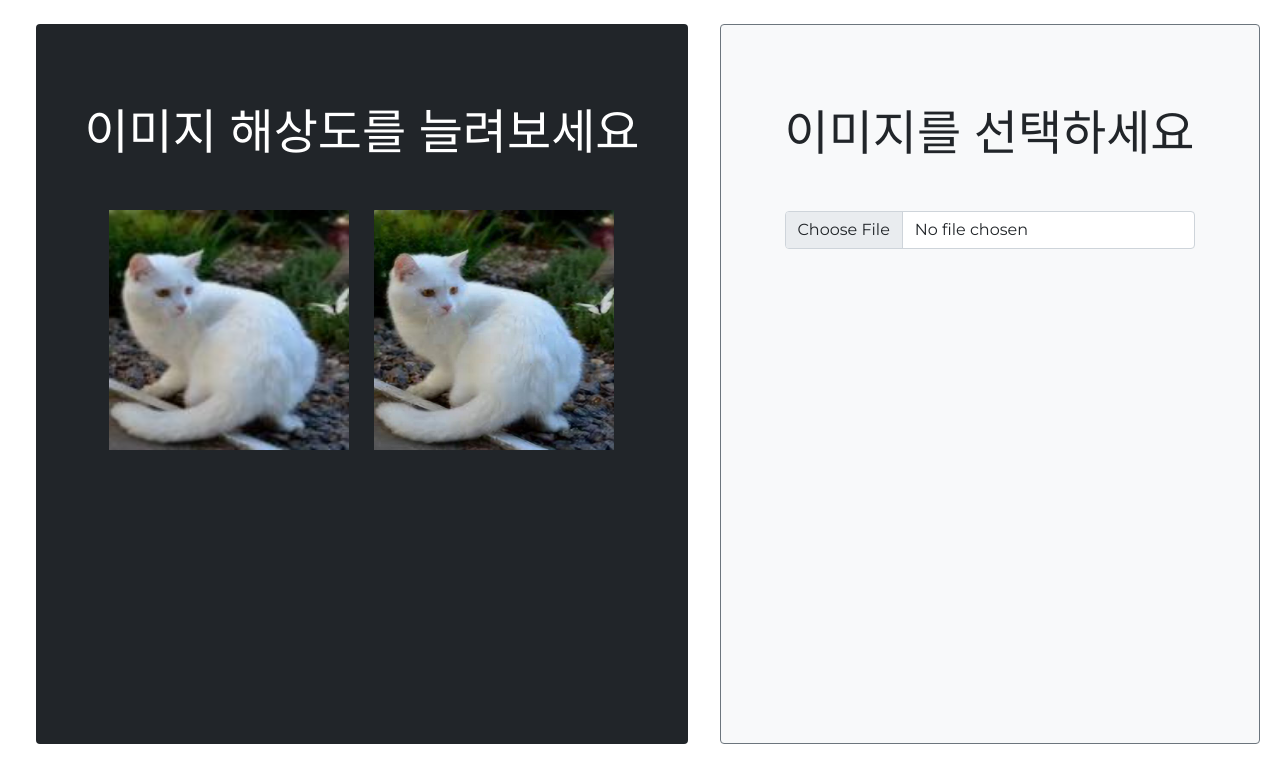
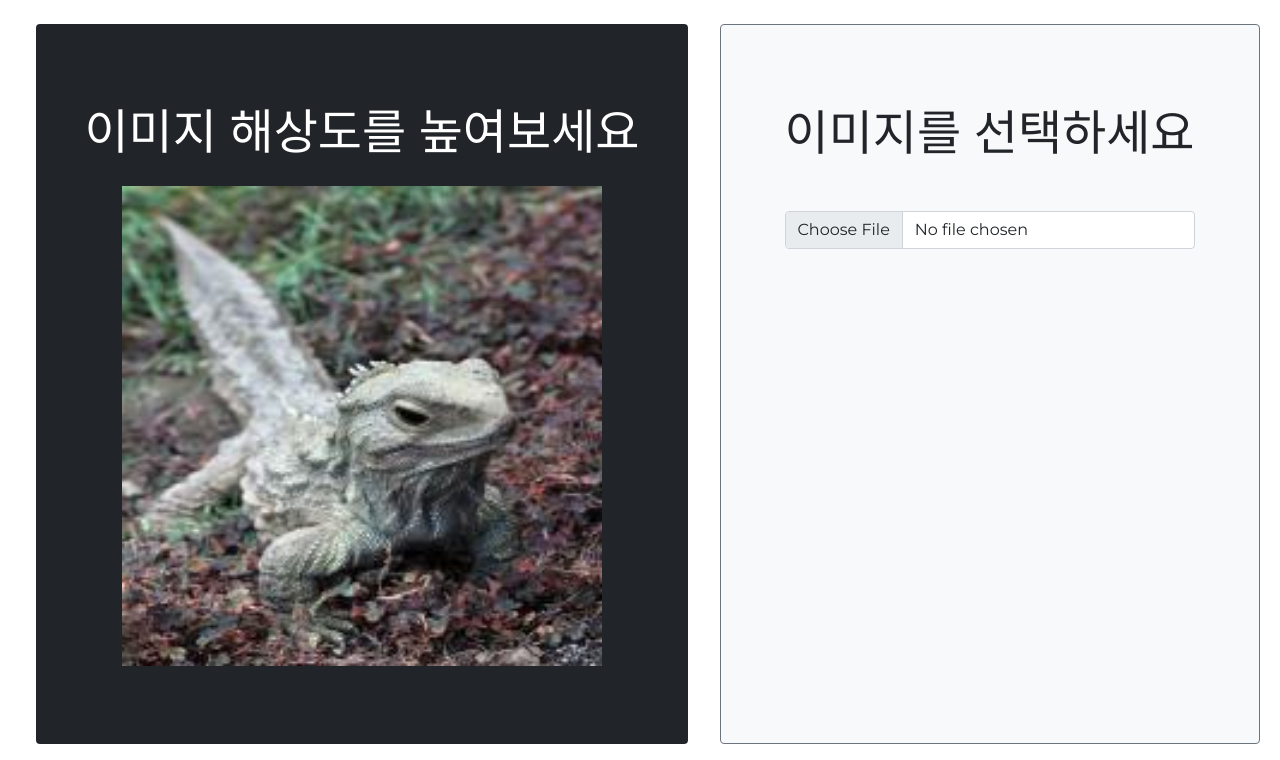
Before and after one commit to ClearRoot/web_image_upscaler, a Django app: page / in a window 1280 px wide. Shown: the part 69-829 px from the top of the page. Run offline with Django 3.2, Linux system fonts and the light colour scheme; parts of the project's set-up code (start-up, migrations or seed data) failed here and were passed over.

Commit message:
Add bootstrap carousel

```diff
--- a/mainApp/templates/mainApp/main.html
+++ b/mainApp/templates/mainApp/main.html
@@ -14,12 +14,18 @@
           >
         </div>
         {% else %}
-        <h2 class="display-5">이미지 해상도를 늘려보세요</h2>
-        <div class="d-md-flex flex-md-equal justify-content-evenly w-80 mt-5">
-          <img src="{% static 'Original Image.jpg' %}" class="img-fluid" alt="Original"
-            style="width: 15rem; height: 15rem;">
-          <img src="{% static 'Super Resolution.jpg' %}" class="img-fluid" alt="Super Resolution"
-            style="width: 15rem; height: 15rem;">
+        <h2 class="display-5">이미지 해상도를 높여보세요</h2>
+        <div class="mt-4 mx-auto" style="width: 30rem;">
+          <div id="carouselExampleIndicators" class="carousel slide" data-bs-ride="carousel">
+            <div class="carousel-inner">
+              <div class="carousel-item active">
+                <img src="{% static 'Original Image.jpg' %}" class="d-block w-100" alt="Original">
+              </div>
+              <div class="carousel-item">
+                <img src="{% static 'Super Resolution.jpg' %}" class="d-block w-100" alt="Super Resolution">
+              </div>
+            </div>
+          </div>
         </div>
         {% endif %}
       </div>
--- a/templates/head.html
+++ b/templates/head.html
@@ -2,8 +2,11 @@
     <meta charset="UTF-8">
     <meta name="viewport" content="width=device-width, initial-scale=1.0, shrink-to-fit=no">
     {# Bootstrap Link #}
-    <link href="https://cdn.jsdelivr.net/npm/bootstrap@5.0.2/dist/css/bootstrap.min.css" rel="stylesheet"
-        integrity="sha384-EVSTQN3/azprG1Anm3QDgpJLIm9Nao0Yz1ztcQTwFspd3yD65VohhpuuCOmLASjC" crossorigin="anonymous">
+    <link href="https://cdn.jsdelivr.net/npm/bootstrap@5.1.3/dist/css/bootstrap.min.css" rel="stylesheet"
+        integrity="sha384-1BmE4kWBq78iYhFldvKuhfTAU6auU8tT94WrHftjDbrCEXSU1oBoqyl2QvZ6jIW3" crossorigin="anonymous">
+    <script src="https://cdn.jsdelivr.net/npm/bootstrap@5.1.3/dist/js/bootstrap.bundle.min.js"
+        integrity="sha384-ka7Sk0Gln4gmtz2MlQnikT1wXgYsOg+OMhuP+IlRH9sENBO0LRn5q+8nbTov4+1p"
+        crossorigin="anonymous"></script>
     {# Google Fonts Link #}
     <link rel="preconnect" href="https://fonts.googleapis.com">
     <link rel="preconnect" href="https://fonts.gstatic.com" crossorigin>
```
Also changed, not shown: static/Original Image.jpg, static/Super Resolution.jpg.
